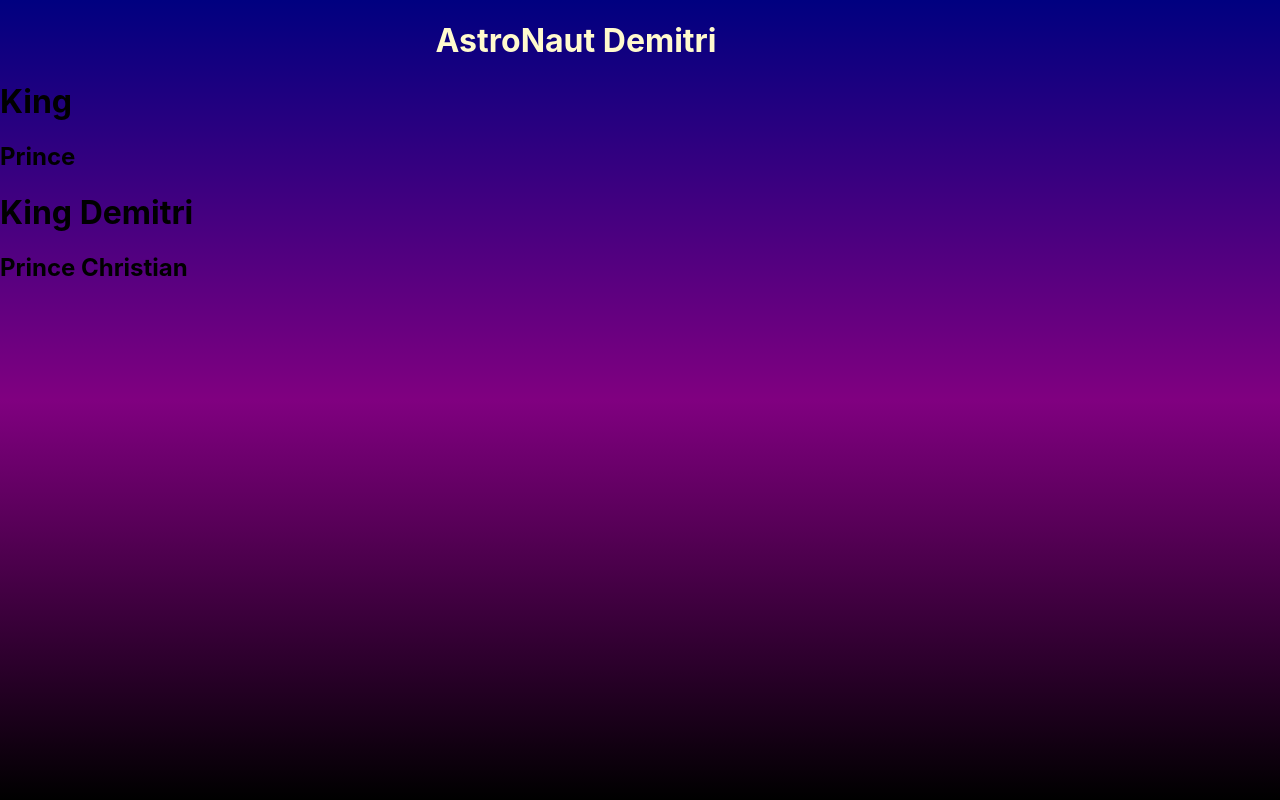
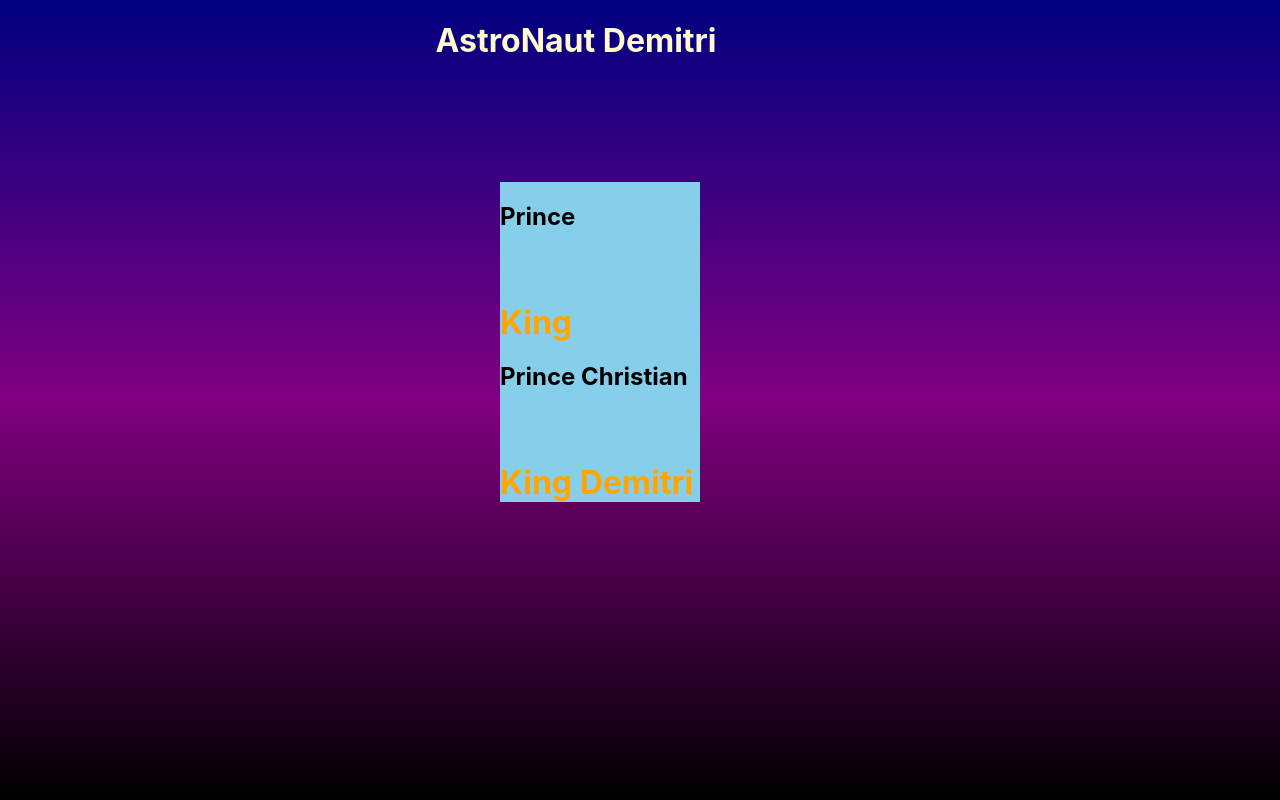
Before and after one commit to CEODemitri/FirstReact, a React (Create React App) app: page / in a window 1280 px wide. Built offline with nearby package versions, Linux system fonts and the light colour scheme.

Commit message:
added some css to the homepage comp to further build out the page

```diff
--- /dev/null
+++ b/src/components/HomePage.module.css
@@ -0,0 +1,15 @@
+.container {
+	width: 200px;
+	height: 20vh;
+	background-color: skyblue;
+	display: flex;
+	position: relative;
+	top: 100px;
+	left: 500px;
+}
+
+.king {
+	color: orange;
+	position: absolute;
+	top: 100px;
+}
--- a/src/components/homepage.jsx
+++ b/src/components/homepage.jsx
@@ -1,8 +1,13 @@
+import classes from './HomePage.module.css';
+
 function HomePage(props) {
 	return (
 		<>
-			<h1>King {props.name}</h1>
-			<h2>Prince {props.prince}</h2>
+			<div className = {classes.container}>
+				<h1 className = {classes.king}>
+					King {props.name}</h1>
+				<h2>Prince {props.prince}</h2>
+			</div>
 		</>
 	);
 }
```
